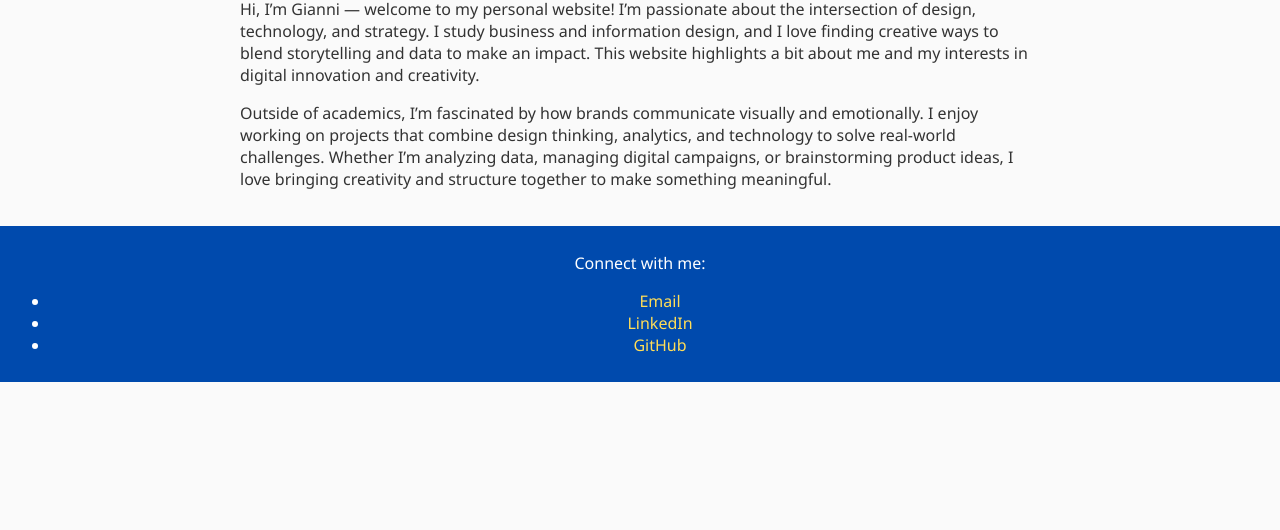
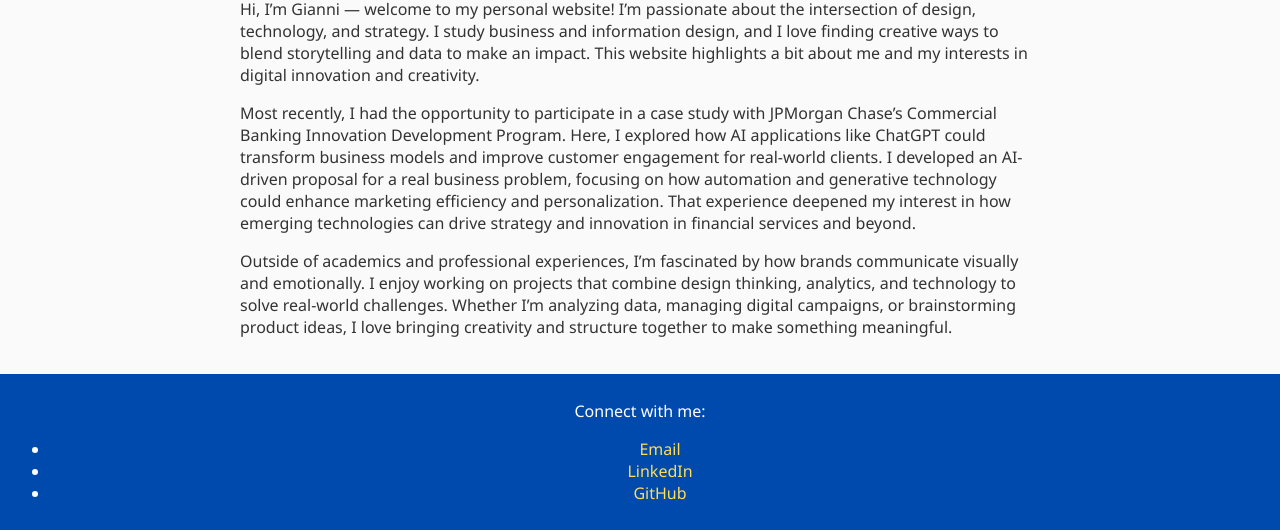
Before and after one commit to giannidiarbi/my-website, a plain HTML site: page index.html in a window 1280 px wide. Shown: the part 735-1265 px from the top of the page. Before the commit the page ends 1117 px from the top, so only its background shows below. Drawn offline with Linux system fonts and the light colour scheme.

Commit message:
Update index.html

```diff
--- a/index.html
+++ b/index.html
@@ -23,7 +23,13 @@
             This website highlights a bit about me and my interests in digital innovation and creativity.
         </p>
         <p>
-            Outside of academics, I’m fascinated by how brands communicate visually and emotionally.
+            Most recently, I had the opportunity to participate in a case study with JPMorgan Chase’s Commercial Banking Innovation Development Program.
+            Here, I explored how AI applications like ChatGPT could transform business models and improve customer engagement for real-world clients.
+            I developed an AI-driven proposal for a real business problem, focusing on how automation and generative technology could enhance marketing efficiency and personalization.
+            That experience deepened my interest in how emerging technologies can drive strategy and innovation in financial services and beyond.
+        </p>
+        <p>
+            Outside of academics and professional experiences, I’m fascinated by how brands communicate visually and emotionally.
             I enjoy working on projects that combine design thinking, analytics, and technology to solve real-world challenges.
             Whether I’m analyzing data, managing digital campaigns, or brainstorming product ideas,
             I love bringing creativity and structure together to make something meaningful.
```
